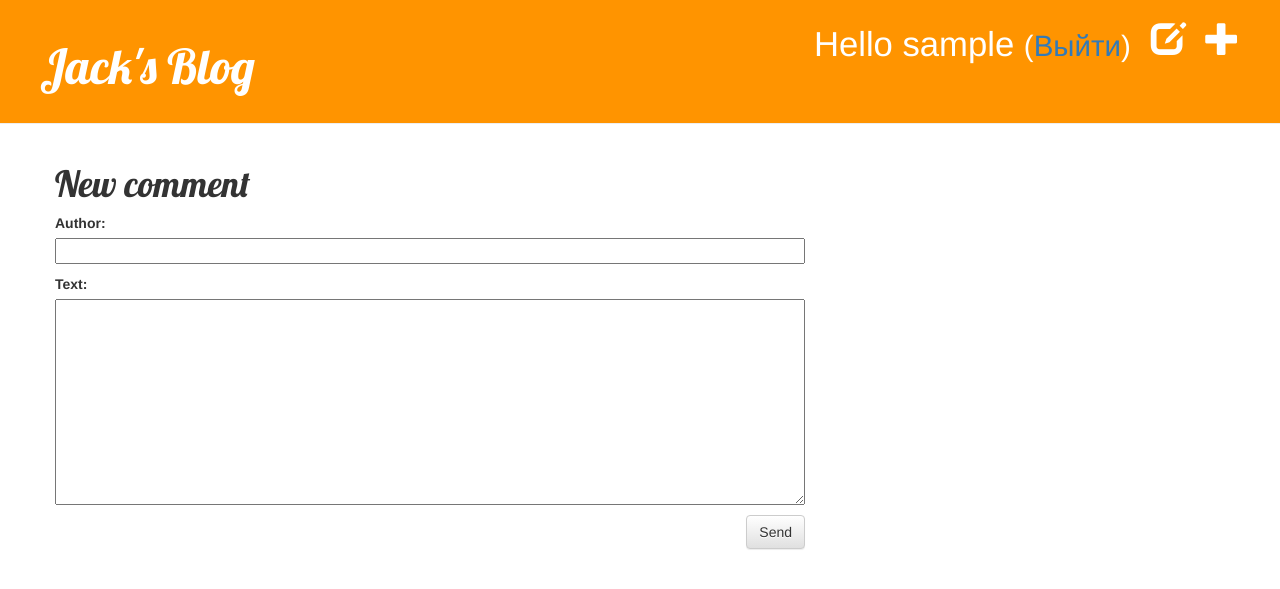
After one commit to jaack1/my-first-project-in-django, a Django app: page /post/1/comment/ in a window 1280 px wide. The commit adds this page. Shown: the top 589 px of the page. Run offline with Django 3.2, Linux system fonts and the light colour scheme; a user stored in the database is signed in; tables that the repository leaves empty hold one stand-in row (values such as "Sample post"); some libraries are stand-ins or nearby versions.

Commit message:
Added comments in posts.

```diff
--- a/blog/admin.py
+++ b/blog/admin.py
@@ -1,7 +1,8 @@
 from django.contrib import admin
-from .models import Post
+from .models import Post, Comment
 
 admin.site.register(Post)
+admin.site.register(Comment)
 
 
 # Register your models here.
--- a/blog/forms.py
+++ b/blog/forms.py
@@ -1,8 +1,14 @@
 from django import forms
-from .models import Post
+from .models import Post, Comment
 
 class PostForm(forms.ModelForm):
 
     class Meta:
         model = Post
         fields = ('title', 'text',)
+
+class CommentForm(forms.ModelForm):
+
+    class Meta:
+        model = Comment
+        fields = ('author', 'text',)
--- a/blog/models.py
+++ b/blog/models.py
@@ -14,8 +14,26 @@ class Post(models.Model):
         self.published_date = timezone.now()
         self.save()
 
+    def approved_comments(self):
+        return self.comments.filter(approved_comment=True)
+
     def __str__(self):
         return self.title
 
+class Comment(models.Model):
+    post = models.ForeignKey('blog.Post', related_name='comments')
+    author = models.CharField(max_length=200)
+    text = models.TextField()
+    created_date = models.DateTimeField(default=timezone.now)
+    approved_comment = models.BooleanField(default=False)
+
+    def approve(self):
+        self.approved_comment = True
+        self.save()
+
+    def __str__(self):
+        return self.text
+
+
 
 # Create your models here.
--- a/blog/static/css/blog.css
+++ b/blog/static/css/blog.css
@@ -46,3 +46,6 @@
     .post h1 a, .post h1 a:visited {
         color: #000000;
     }
+    .comment {
+      margin: 20px 0px 20px 20px;
+    }
--- /dev/null
+++ b/blog/templates/blog/add_comment_to_post.html
@@ -0,0 +1,9 @@
+{% extends 'blog/base.html' %}
+
+{% block content %}
+  <h1>New comment</h1>
+  <form method="POST" class="post-form">{% csrf_token %}
+    {{ form.as_p }}
+    <button type="submit" class="save btn btn-default">Send</button>
+  </form>
+{% endblock content %}
--- a/blog/templates/blog/post_list.html
+++ b/blog/templates/blog/post_list.html
@@ -8,6 +8,7 @@
           </div>
           <h1><a href="{% url 'post_detail' pk=post.pk %}">{{ post.title }}</a></h1>
           <p>{{ post.text|linebreaksbr }}</p>
+          <a href="{% url 'post_detail' pk=post.pk %}">Comments: {{ post.approved_comments.count }}</a>
       </div>
   {% endfor %}
 {% endblock content %}
--- a/blog/urls.py
+++ b/blog/urls.py
@@ -13,4 +13,7 @@ urlpatterns = [
     url(r'^drafts/$', views.post_draft_list, name='post_draft_list'),
     url(r'^post/(?P<pk>\d+)/publish/$', views.post_publish, name='post_publish'),
     url(r'^post/(?P<pk>\d+)/remove/$', views.post_remove, name='post_remove'),
+    url(r'^post/(?P<pk>\d+)/comment/$', views.add_comment_to_post, name='add_comment_to_post'),
+    url(r'^comment/(?P<pk>\d+)/approve/$', views.comment_approve, name='comment_approve'),
+    url(r'^comment/(?P<pk>\d+)/remove/$', views.comment_remove, name='comment_remove'),
 ]
--- a/blog/views.py
+++ b/blog/views.py
@@ -1,8 +1,8 @@
 from django.shortcuts import render, redirect, get_object_or_404
 from django.contrib.auth.decorators import login_required
 from django.utils import timezone
-from .models import Post
-from .forms import PostForm
+from .models import Post, Comment
+from .forms import PostForm, CommentForm
 
 # Create your views here.
 
@@ -57,3 +57,29 @@ def post_remove(request, pk):
     post = get_object_or_404(Post, pk=pk)
     post.delete()
     return redirect('post_list')
+
+@login_required
+def add_comment_to_post(request, pk):
+    post = get_object_or_404(Post, pk=pk)
+    if request.method == "POST":
+        form = CommentForm(request.POST)
+        if form.is_valid():
+            comment = form.save(commit=False)
+            comment.post = post
+            comment.save()
+            return redirect('post_detail', pk=post.pk)
+    else:
+        form = CommentForm()
+    return render(request, 'blog/add_comment_to_post.html', {'form': form})
+
+@login_required
+def comment_approve(request, pk):
+    comment = get_object_or_404(Comment, pk=pk)
+    comment.approve()
+    return redirect('post_detail', pk=comment.post.pk)
+
+@login_required
+def comment_remove(request, pk):
+    comment = get_object_or_404(Comment, pk=pk)
+    comment.delete()
+    return redirect('post_detail', pk=comment.post.pk)
```
Also changed, not shown: blog/templates/blog/post_detail.html (+19 -0 lines), blog/migrations/0002_comment.py (added).
